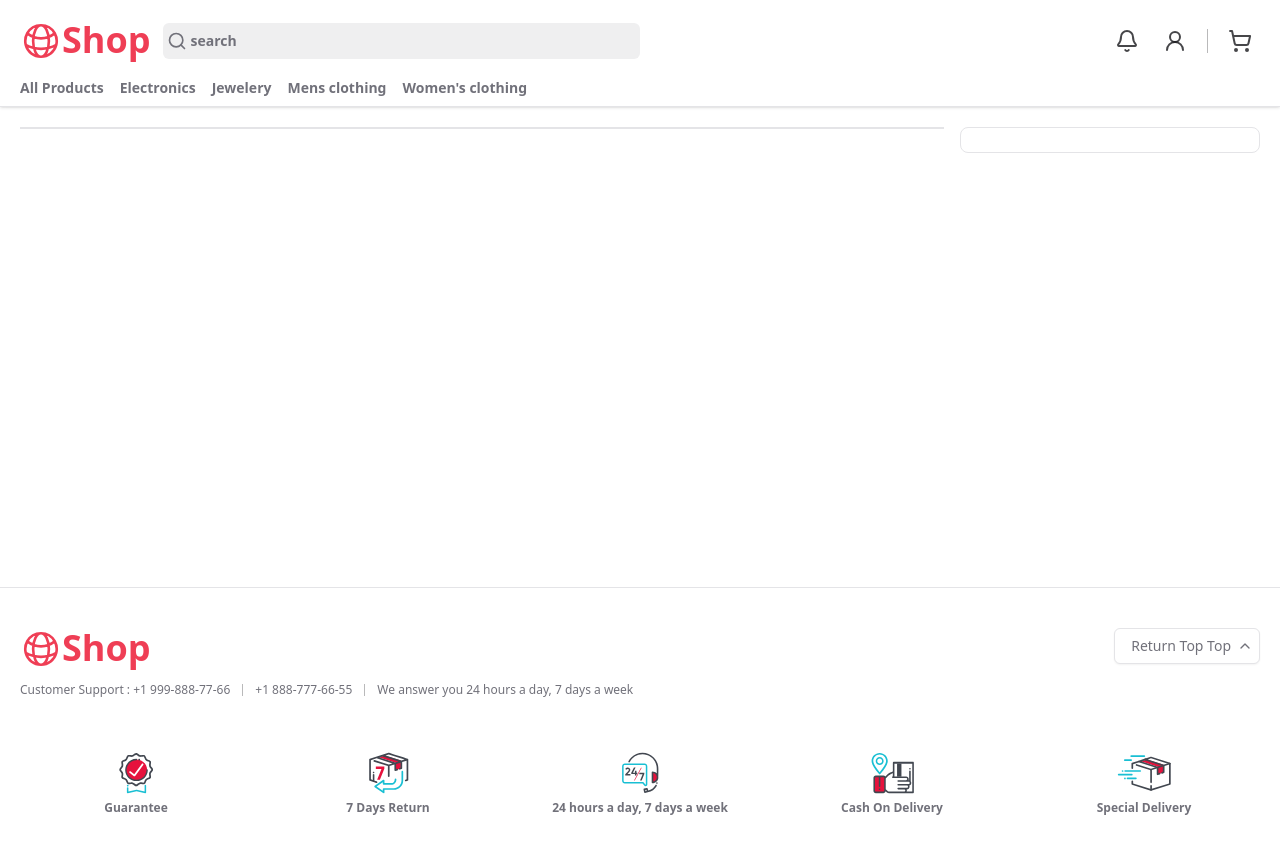
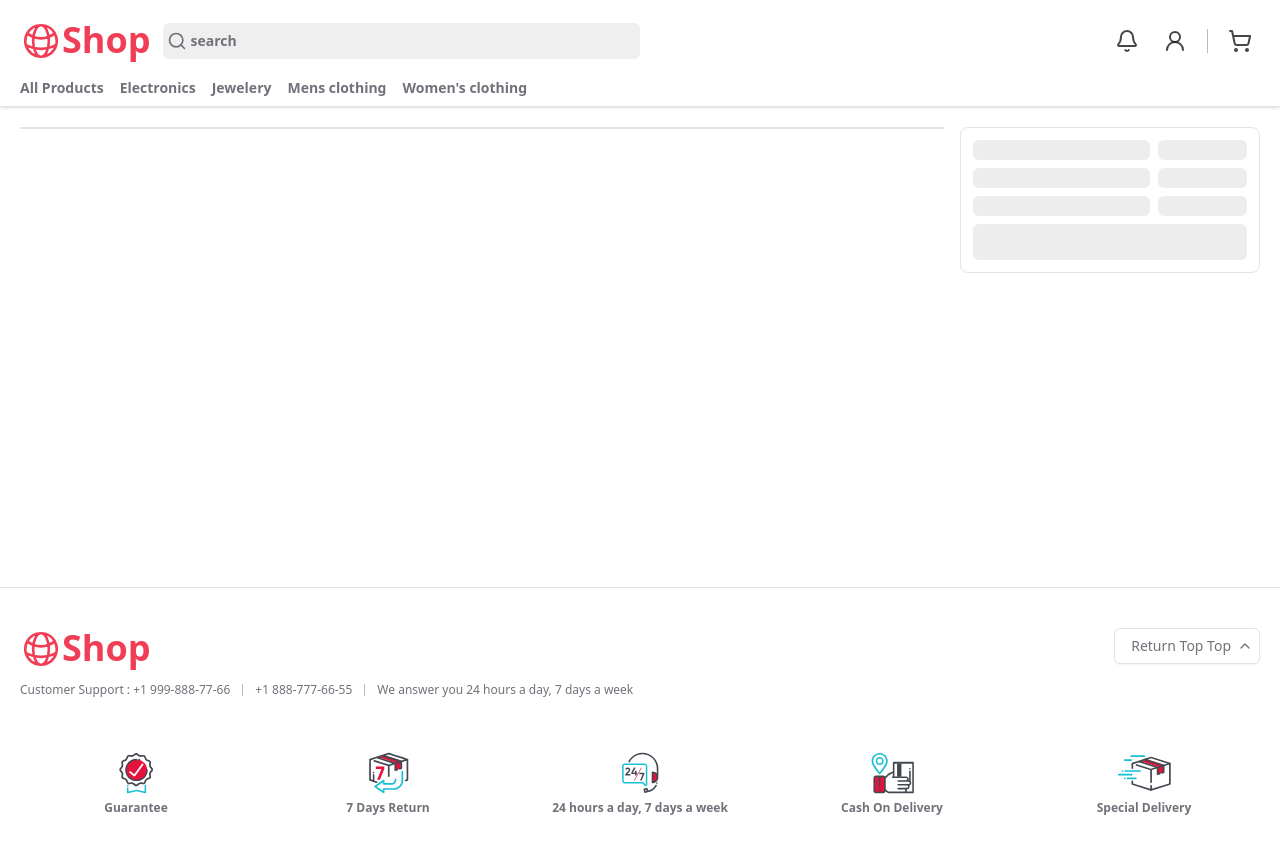
Before and after one commit to hossein-jorfi/Shop-Next.js, a Next.js app: page /cart in a window 1280 px wide. Built offline with nearby package versions, Linux system fonts and the light colour scheme.

Commit message:
final buy loading

```diff
--- a/src/ui/cart/cart-loading.tsx
+++ b/src/ui/cart/cart-loading.tsx
@@ -1,8 +1,15 @@
+import { Skeleton } from "@/components/ui/skeleton";
+
 const CartLoading = () => {
   return (
     <>
       <div className="w-[300px] shrink-0">
-        <div className="border rounded-lg p-3 flex flex-col gap-2"></div>
+        <div className="border rounded-lg p-3 flex flex-col gap-2">
+          <InfoItem />
+          <InfoItem />
+          <InfoItem />
+          <Skeleton className="h-9" />
+        </div>
       </div>
       <div className="flex-grow">
         <div className="flex flex-col gap-2 border"></div>
@@ -12,3 +19,10 @@ const CartLoading = () => {
 };
 
 export default CartLoading;
+
+const InfoItem = () => {
+  return <div className="flex justify-between items-center gap-2">
+      <Skeleton className="w-2/3 h-5" />
+      <Skeleton className="w-1/3 h-5" />
+  </div>;
+};
```
